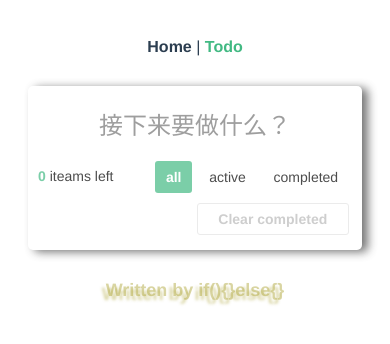
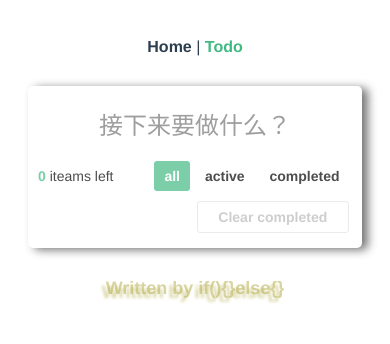
Before and after one commit to Sanm-ZH/test-vue3-learn, a Vue app: page /todoList in a window 390 px wide. Shown: the top 344 px of the page. Built offline with nearby package versions, Linux system fonts and the light colour scheme.

Commit message:
update 样式优化

```diff
--- a/src/views/todoList/item.vue
+++ b/src/views/todoList/item.vue
@@ -3,7 +3,7 @@
     <input
       type="checkbox"
       class="toggle"
-      :value="todo.completed"
+      :value="+todo.completed"
       :checked="todo.completed"
       @click="optCompletedClick"
     />
@@ -54,9 +54,8 @@ export default defineComponent({
   font-size: 24px;
   border-bottom: 1px solid rgba(0, 0, 0, 0.06);
   &:hover {
-    .destroy:after {
-      content: "x";
-      font-size: 20px;
+    .destroy::before {
+      opacity: 1;
     }
   }
 
@@ -120,11 +119,16 @@ export default defineComponent({
   border-width: 0;
   cursor: pointer;
   outline: none;
+  &::before {
+    content: "x";
+    font-size: 20px;
+    opacity: 0;
+    transition: opacity 1s;
+  }
 }
 .notPc {
-  .destroy:after {
-    content: "x";
-    font-size: 20px;
+  .destroy::before {
+    opacity: 1;
   }
 }
 </style>
--- a/src/views/todoList/tab.vue
+++ b/src/views/todoList/tab.vue
@@ -70,6 +70,8 @@ export default defineComponent({
   background-color: #ffffff;
   font-size: 14px;
   -webkit-font-smoothing: antialiased;
+  position: sticky;
+  bottom: 0;
 }
 .left,
 .tabs {
@@ -111,16 +113,19 @@ export default defineComponent({
   width: 200px;
   display: flex;
   justify-content: space-around;
+  & > span {
+    font-weight: bold;
+  }
   * {
     display: inline-block;
     padding: 0px 10px;
     cursor: pointer;
-    border: 1px solid rgba(175, 47, 47, 0);
     &.actived {
-      background: #42b983;
+      background-color: #42b983;
       border-radius: 3px;
       color: #fff;
       font-weight: bold;
+      transition: background-color 0.5s;
     }
   }
 }
@@ -128,7 +133,8 @@ export default defineComponent({
   .helper {
     flex-direction: row;
     flex-wrap: wrap;
-    position: relative;
+    position: sticky;
+    bottom: 0;
   }
   .left {
     width: 6.25rem;
@@ -146,7 +152,8 @@ export default defineComponent({
   .helper {
     flex-direction: row;
     flex-wrap: wrap;
-    position: relative;
+    position: sticky;
+    bottom: 0;
   }
   .left {
     padding: 0;
--- a/src/views/todoList/todo.vue
+++ b/src/views/todoList/todo.vue
@@ -134,7 +134,6 @@ export default defineComponent({
   }
 }
 .add-input {
-  position: relative;
   margin: 0px;
   width: 100%;
   font-size: 24px;
@@ -154,6 +153,8 @@ export default defineComponent({
   z-index: 1000;
   display: flex;
   text-align: center;
+  position: sticky;
+  top: 0;
   @media (max-width: 18.75rem) {
     font-size: 1rem;
   }
```
